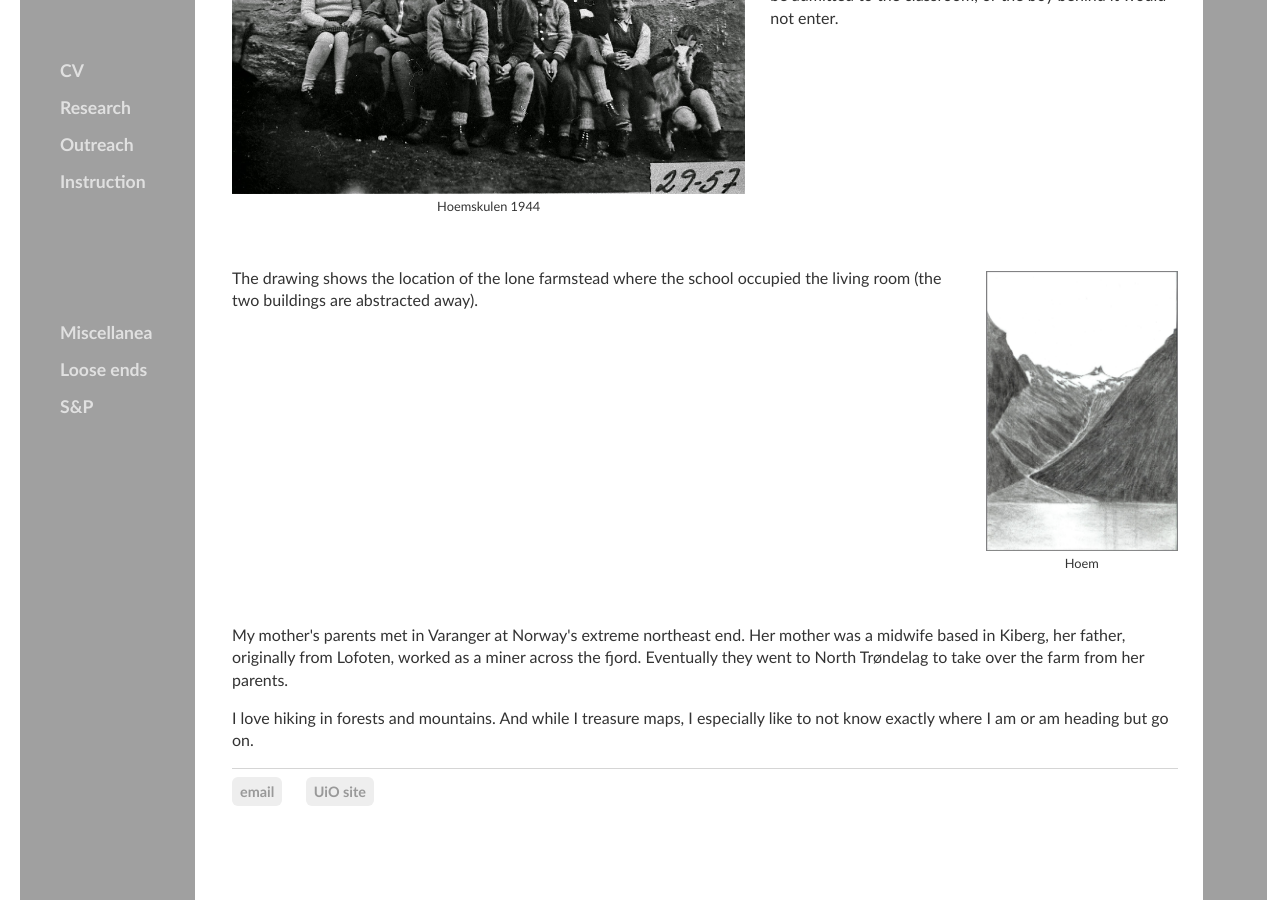
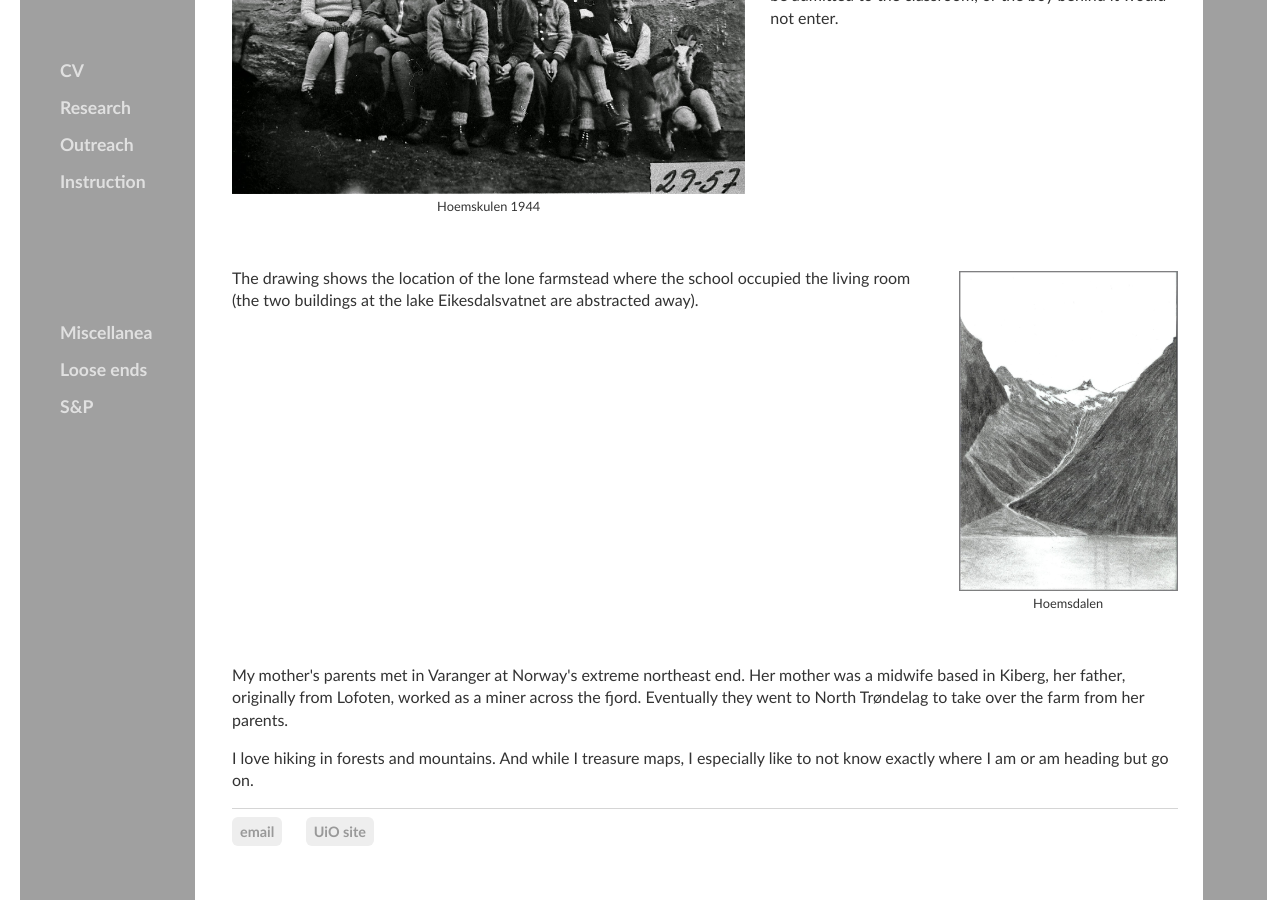
Before and after one commit to kjelljs/kjelljs.github.io, a Jekyll site: the page built from about/index.html, in a window 1280 px wide and 900 px high, scrolled down 3417 px. Built offline with Jekyll 4.4.1, drawn with Linux system fonts in a browser that asks for light colours.

Commit message:
Update index.html

```diff
--- a/about/index.html
+++ b/about/index.html
@@ -64,7 +64,7 @@ figcaption {
 	<p>-->They finished their training at Levanger teachers' college in 1943 and took up posts in single class schools in inner Romsdal. The photo shows my father's class, him, and the goat which had to be admitted to the classroom, or the boy behind it would not enter.
 </p></section>
 <section>
-<h2>&nbsp;</h2><div style="float:right;"><figure class="rightfig"><img style="height:280px;" src="/pics/Jura.jpg"><figcaption>Hoem</figcaption></figure></div><p>The drawing shows the location of the lone farmstead where the school occupied the living room (the two buildings are abstracted away).</p></section>
+<h2>&nbsp;</h2><div style="float:right;"><figure class="rightfig"><img style="height:320px;" src="/pics/Jura.jpg"><figcaption>Hoemsdalen</figcaption></figure></div><p>The drawing shows the location of the lone farmstead where the school occupied the living room (the two buildings at the lake Eikesdalsvatnet are abstracted away).</p></section>
 <section>
 <h2>&nbsp;</h2>
 <p>My mother's parents met in Varanger at Norway's extreme northeast end. Her mother was a midwife based in Kiberg, her father, originally from Lofoten, worked as a miner across the fjord. Eventually they went to North Trøndelag to take over the farm from her parents.</p></section>
```
